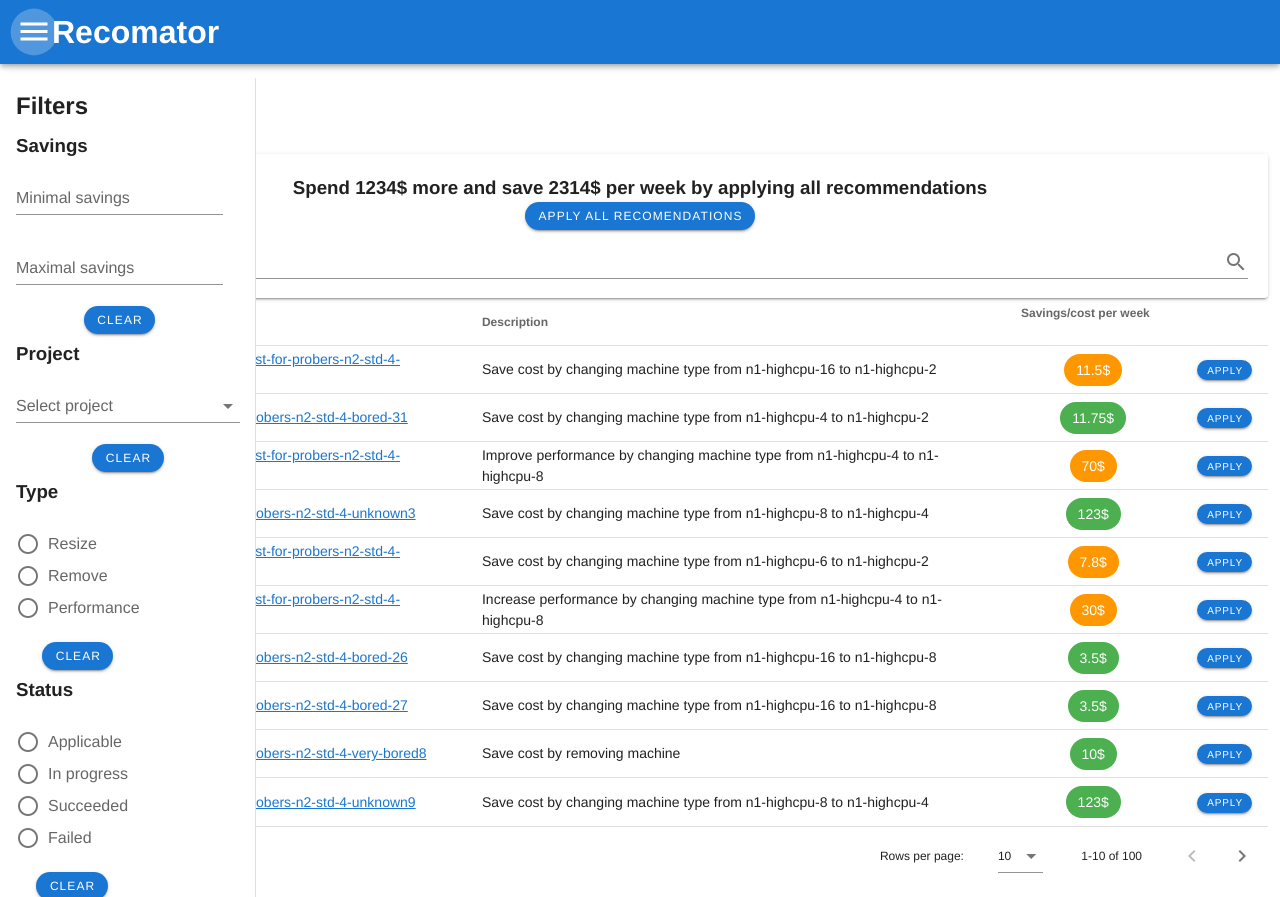
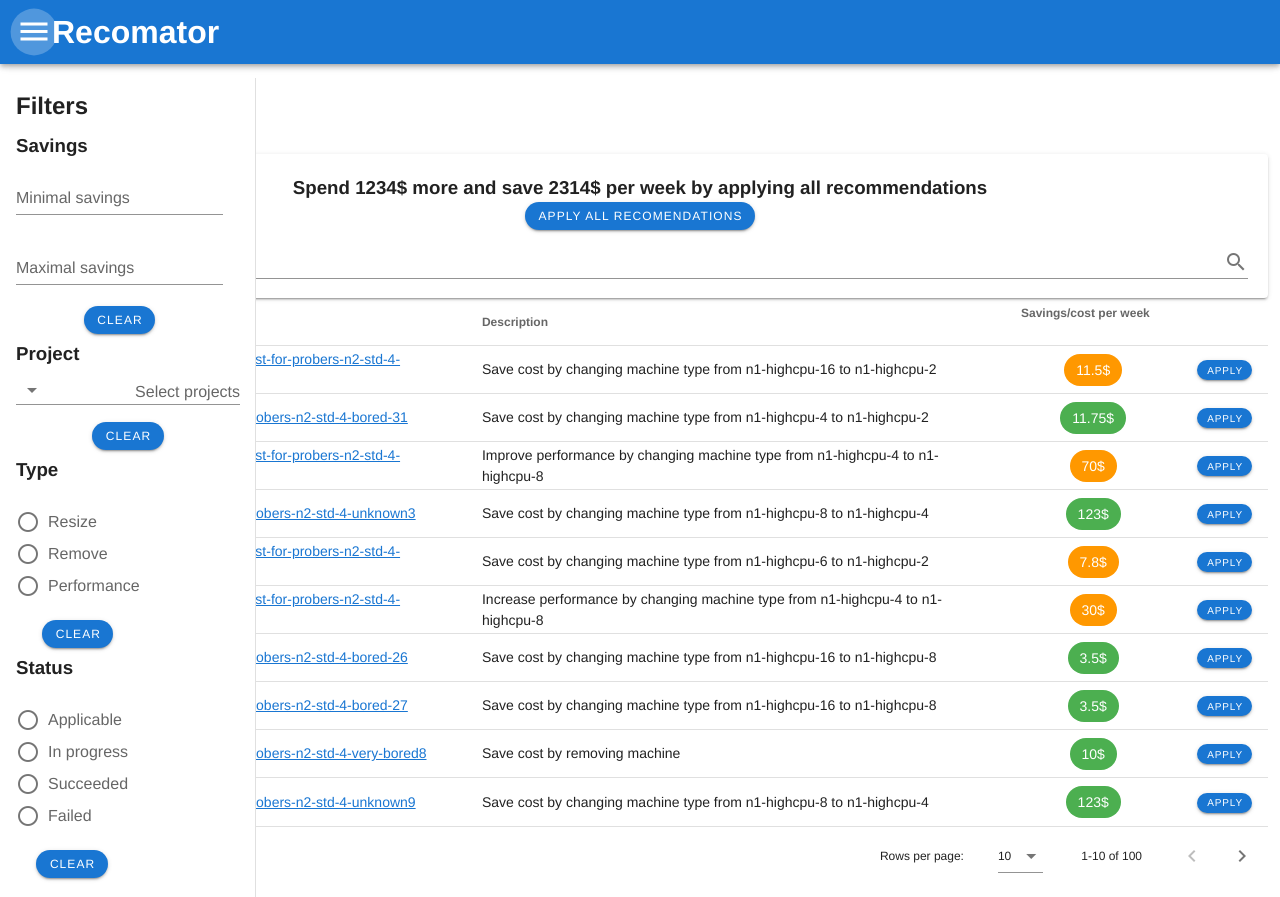
Before and after one commit to googleinterns/recomator, a Vue app in the folder frontend/: page /mock in a window 1280 px wide. Both pictures are taken after a click on the button 34 px from the left and 32 px from the top of the page. Built offline with nearby package versions, Linux system fonts and the light colour scheme.

Commit message:
Selecting projects with search; multiple projects allowed

```diff
--- a/frontend/src/views/Mock.vue
+++ b/frontend/src/views/Mock.vue
@@ -54,19 +54,23 @@ limitations under the License. -->
       </v-list-item>
       <v-list-item>
             <v-form ref="formProject">
-              <v-select
+              <v-combobox
+                v-model="projectsSelected"
                 :items="summary.getProjectList()"
-                label="Select project"
-                v-on:input="filterRecommendation.setProject($event)"
+                label="Select projects"
+                multiple
+                reverse
+                dense
+                v-on:input="filterRecommendation.setProjects(projectsSelected)"
               >
-              </v-select>
+              </v-combobox>
 
               <v-btn
                 rounded
                 color="primary"
                 dark
                 small
-                @click="() => this.$refs.formProject.reset()"
+                @click="projectsSelected=[]; filterRecommendation.setProjects([])"
                 >Clear</v-btn
               >
             </v-form>
@@ -325,7 +329,7 @@ class Recommendation {
 class FilterRecommendation {
   private minimalPrice = -Infinity;
   private maximalPrice = Infinity;
-  private project: string | undefined = undefined;
+  private projects: Array<string> = [];
   private type: string | undefined = undefined;
   private status: string | undefined = undefined;
 
@@ -347,13 +351,8 @@ class FilterRecommendation {
     this.minimalPrice = parseFloat(cost);
   }
 
-  public setProject(project: string) {
-    if (project === "") {
-      this.project = undefined;
-      return;
-    }
-
-    this.project = project;
+  public setProjects(projects: Array<string>) {
+    this.projects = projects;
   }
 
   public setType(type: string) {
@@ -383,7 +382,7 @@ class FilterRecommendation {
 
   private projectPredicate(recommendation: Recommendation): boolean {
     return (
-      this.project === undefined || recommendation.project === this.project
+      this.projects.length === 0 || this.projects.includes(recommendation.project)
     );
   }
 
@@ -486,7 +485,7 @@ class Summary {
 export default class Mock extends Vue {
   private showNavgDrawer = false;
   private filterRecommendation = new FilterRecommendation();
-
+  private projectsSelected: Array<string> = []
   private search = "";
   private headers = [
     { text: "Project", value: "project", filterable: true },
```
